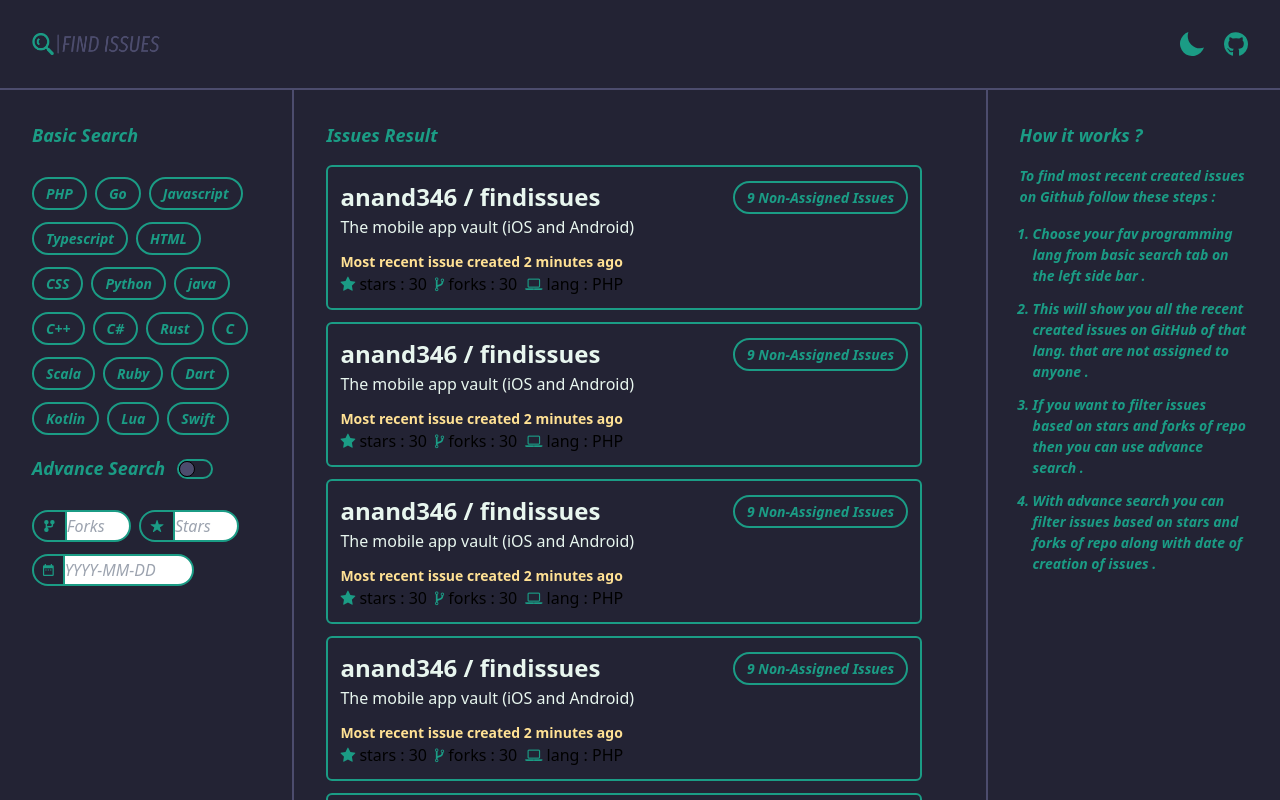
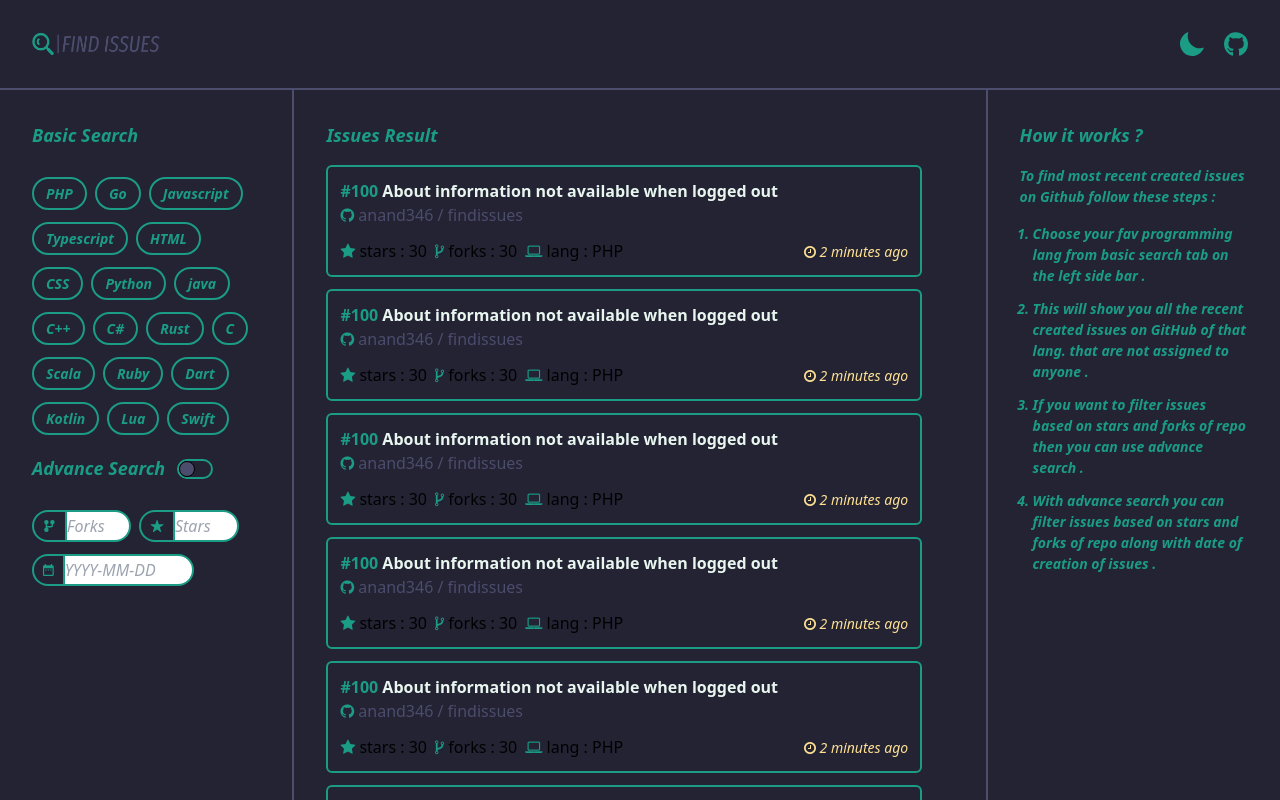
Before and after one commit to anand346/findissues, a Next.js app: page /search in a window 1280 px wide. Built offline with nearby package versions, Linux system fonts and the light colour scheme.

Commit message:
changed issue card

```diff
--- a/components/IssuesCard.js
+++ b/components/IssuesCard.js
@@ -3,15 +3,15 @@ export default function IssuesCard(){
         <>
             <div className = "issue_card mb-3 border-2 border-main_primary w-[95%] rounded-md flex flex-col justify-start items-start p-3">
                     <div className = "title_sec w-[100%] flex justify-between items-center">
-                        <p className = "text-main_secondary_low text-[24px] font-semibold">anand346 / findissues</p>
-                        <div className = "non_assigned_issues_sec rounded-[20px] px-3 py-1 text-center border-main_primary border-[2px] italic font-semibold text-main_primary text-[14px]">
-                            9 Non-Assigned Issues
-                        </div>
+                        <p className = "text-main_secondary_low text-[16px] w-[100%] font-semibold"><span className = "text-main_primary m-0">#100</span> About information not available when logged out</p>
+                        {/* <div className = "non_assigned_issues_sec rounded-[20px] w-[25%] px-3 py-1 text-center border-main_primary border-[2px] italic font-semibold text-main_primary text-[14px]">
+
+                        </div> */}
                     </div>
-                    <p className = "text-main_secondary_low mb-3" >The mobile app vault (iOS and Android)</p>
-                    <div className = "footer_sec">
-                        <p className = "issue_sec text-[14px] font-semibold text-main_yellow">Most recent issue created 2 minutes ago</p>
-                        <div className = "repo_details flex justify-start items-start">
+                    <p className = "text-main_secondary mb-3" ><i class="fa fa-github text-main_primary" aria-hidden="true"></i> anand346 / findissues</p>
+                    <div className = "footer_sec flex justify-between items-center w-[100%]">
+
+                        <div className = "repo_details flex justify-between items-center">
                             <div className = "repo_stars mr-2">
                                 <p><i className="fa fa-star text-main_primary" aria-hidden="true"></i> stars : 30</p>
                             </div>
@@ -22,6 +22,8 @@ export default function IssuesCard(){
                                 <p><i className="fa fa-laptop text-main_primary" aria-hidden="true"></i> lang : PHP</p>
                             </div>
                         </div>
+                        <p className = "issue_sec text-[14px] italic text-main_yellow"><i class="fa fa-clock-o" aria-hidden="true"></i> 2 minutes ago</p>
+
                     </div>
                 </div>
         </>
```
